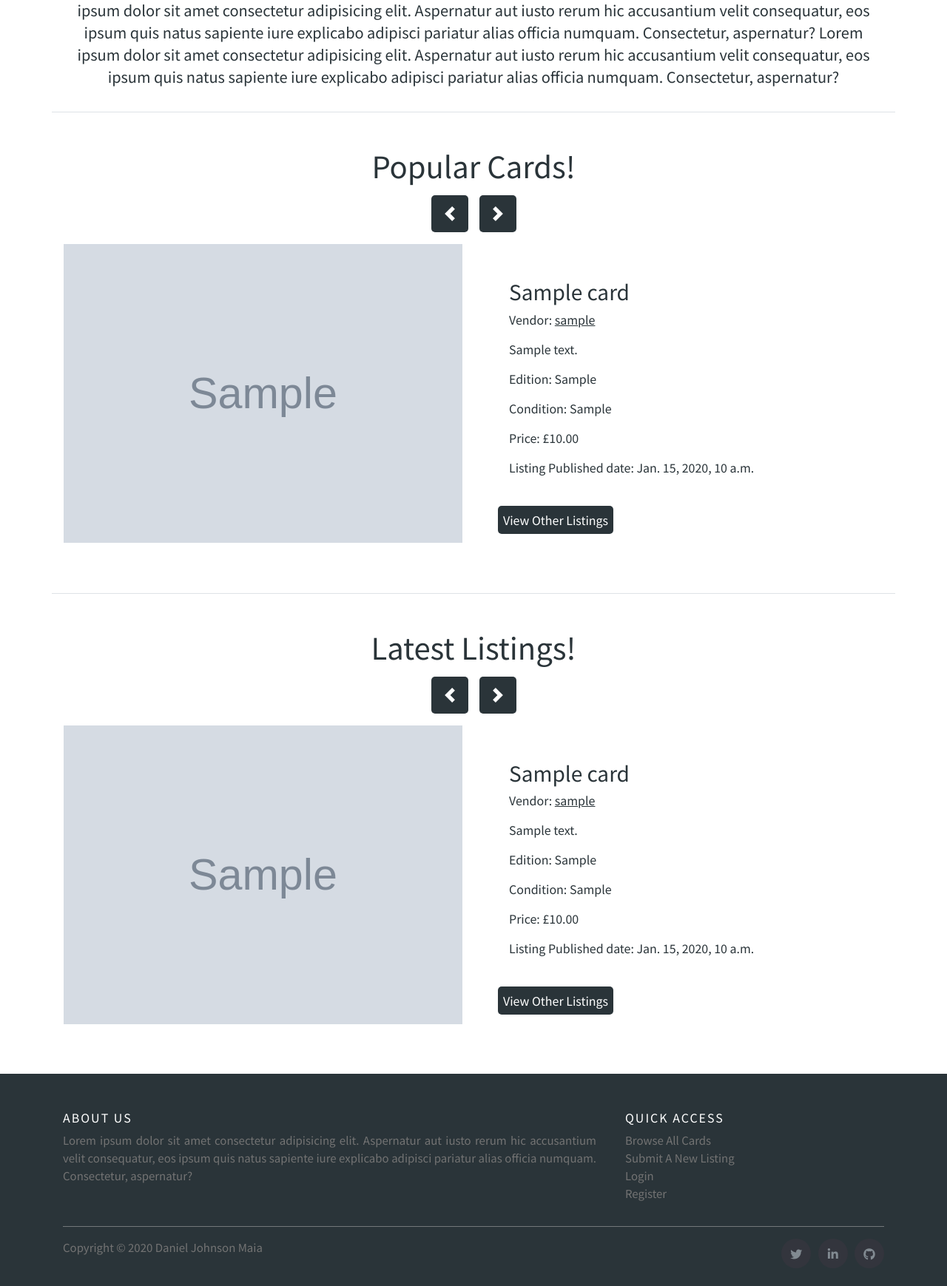
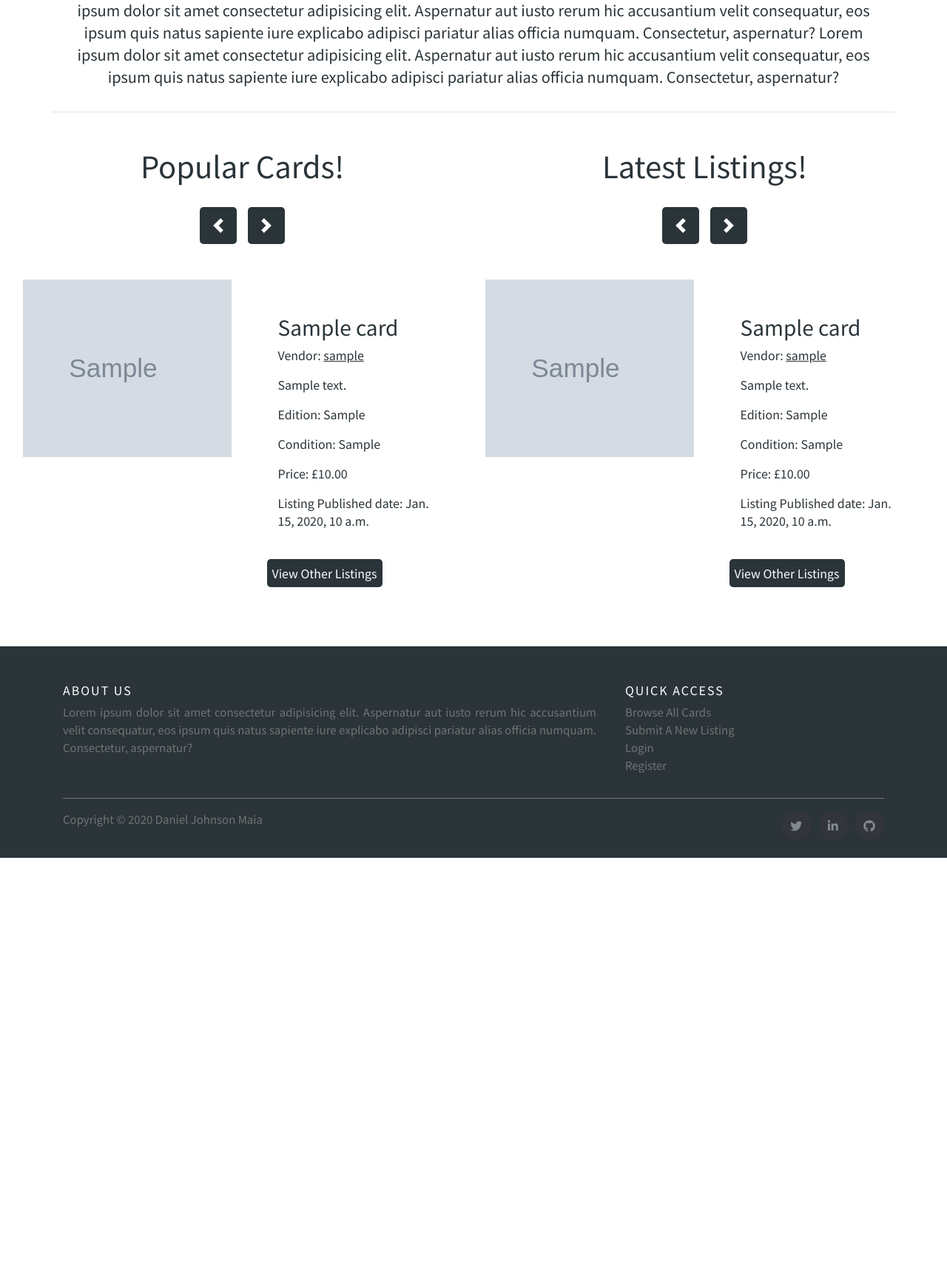
Before and after one commit to DanielJMaia/magic-market-project, a Django app: page /home/ in a window 1280 px wide. Shown: the part 936-2675 px from the top of the page at 74% size. After the commit the page ends 2096 px from the top, so only its background shows below. Run offline with Django 3.2, Linux system fonts and the light colour scheme; tables that the repository leaves empty hold one stand-in row (values such as "Sample post"); grey boxes marked "Sample" are stand-in pictures; some libraries are stand-ins or nearby versions.

Commit message:
Changed popular/recent cards to show on one line for large displays

```diff
--- a/cards/templates/home.html
+++ b/cards/templates/home.html
@@ -42,13 +42,13 @@
 	<!---->
 
 	<!--Popular cards sorted by views-->
-	<div class="container">
-		<div class="row justify-content-around pt-3 pb-3 border-bottom">
-			<div class="col-12 p-3">
+	<div class="container-fluid">
+		<div class="row justify-content-around pt-3 pb-3">
+			<div class="col-md-12 col-lg-6 p-3">
 				<div class="row pt-3 pb-2">
 					<h1 class="col-12 center">Popular Cards!</h1>
 				</div>
-				<div class="row justify-center pb-3">
+				<div class="row justify-center pb-5 pt-3">
 					<a class="custom-controls carousel-prev" href="#carouselExampleControls" role="button"
 						data-slide="prev">
 						<span class="carousel-control-prev-icon" aria-hidden="true"></span>
@@ -67,7 +67,7 @@
 						<div class="carousel-item active">
 							<div class="row">
 								<div class="col-sm-12 col-md-6">
-									<img class="d-block w-100" src="/media/{{ card.image }}" alt="Slide #{{ forloop.counter }}">
+									<img class="d-block carousel-image" src="/media/{{ card.image }}" alt="Slide #{{ forloop.counter }}">
                             </div>
 									<div class="col-sm-12 col-md-6 p-5 center-small">
 										<h3>{{ card.card_title }}</h3>
@@ -101,7 +101,7 @@
 							<div class="carousel-item">
 								<div class="row">
 									<div class="col-sm-12 col-md-6">
-										<img class="d-block w-100" src="/media/{{ card.image }}" alt="Slide #{{ forloop.counter }}">
+										<img class="d-block carousel-image" src="/media/{{ card.image }}" alt="Slide #{{ forloop.counter }}">
                                 </div>
 										<div class="col-sm-12 col-md-6 p-5 center-small">
 											<h3>{{ card.card_title }}</h3>
@@ -115,7 +115,7 @@
 											<p><span class="boldtext">Listing Published date:</span>
 												{{ card.listing_published_date }}
 											</p>
-											<div class="row pt-4">
+											<div class="row pt-4 checkout-row">
 												<a href="{% url 'get_cards' %}" class="button-effect nobreak">View Other
 													Listings</a>
 												{% if user.is_authenticated %}
@@ -136,17 +136,17 @@
 							</div>
 						</div>
 					</div>
-				</div>
+
 				<!--End of popular cards sections-->
 
 				<!--Latest listings section-->
 
-				<div class="row justify-content-around pt-3 pb-3">
-					<div class="col-12 p-3">
+
+					<div class="col-md-12 col-lg-6 p-3">
 						<div class="row pt-3 pb-2">
 							<h1 class="col-12 center">Latest Listings!</h1>
 						</div>
-						<div class="row justify-center pb-3">
+						<div class="row justify-center pb-5 pt-3">
 							<a class="custom-controls carousel-prev" href="#carouselExampleControls1" role="button"
 								data-slide="prev">
 								<span class="carousel-control-prev-icon" aria-hidden="true"></span>
@@ -165,8 +165,8 @@
 								<div class="carousel-item active">
 									<div class="row">
 										<div class="col-sm-12 col-md-6">
-											<img class="d-block w-100" src="/media/{{ card.image }}" alt="Slide #{{ forloop.counter }}">
-                            </div>
+											<img class="d-block carousel-image" src="/media/{{ card.image }}" alt="Slide #{{ forloop.counter }}">
+                                        </div>
 											<div class="col-sm-12 col-md-6 p-5 center-small">
 												<h3>{{ card.card_title }}</h3>
 												<p>Vendor: <a class="underline-link"
@@ -201,7 +201,7 @@
 									<div class="carousel-item">
 										<div class="row">
 											<div class="col-sm-12 col-md-6">
-												<img class="d-block w-100" src="/media/{{ card.image }}" alt="Slide #{{ forloop.counter }}">
+												<img class="d-block carousel-image" src="/media/{{ card.image }}" alt="Slide #{{ forloop.counter }}">
                                 </div>
 												<div class="col-sm-12 col-md-6 p-5 center-small">
 													<h3>{{ card.card_title }}</h3>
--- a/static/css/custom.css
+++ b/static/css/custom.css
@@ -232,6 +232,10 @@ a:hover{
     height: 50px;
 }
 
+.carousel-image {
+    width: 20rem;
+}
+
 
 /*End of Card Display Carousel Styling*/
 
@@ -460,6 +464,10 @@ textarea.form-control {
        display: block;
    }
 
+   .carousel-image {
+    float: right;
+}
+
 }
 
 /* Large Devices, Wide Screens */
```
